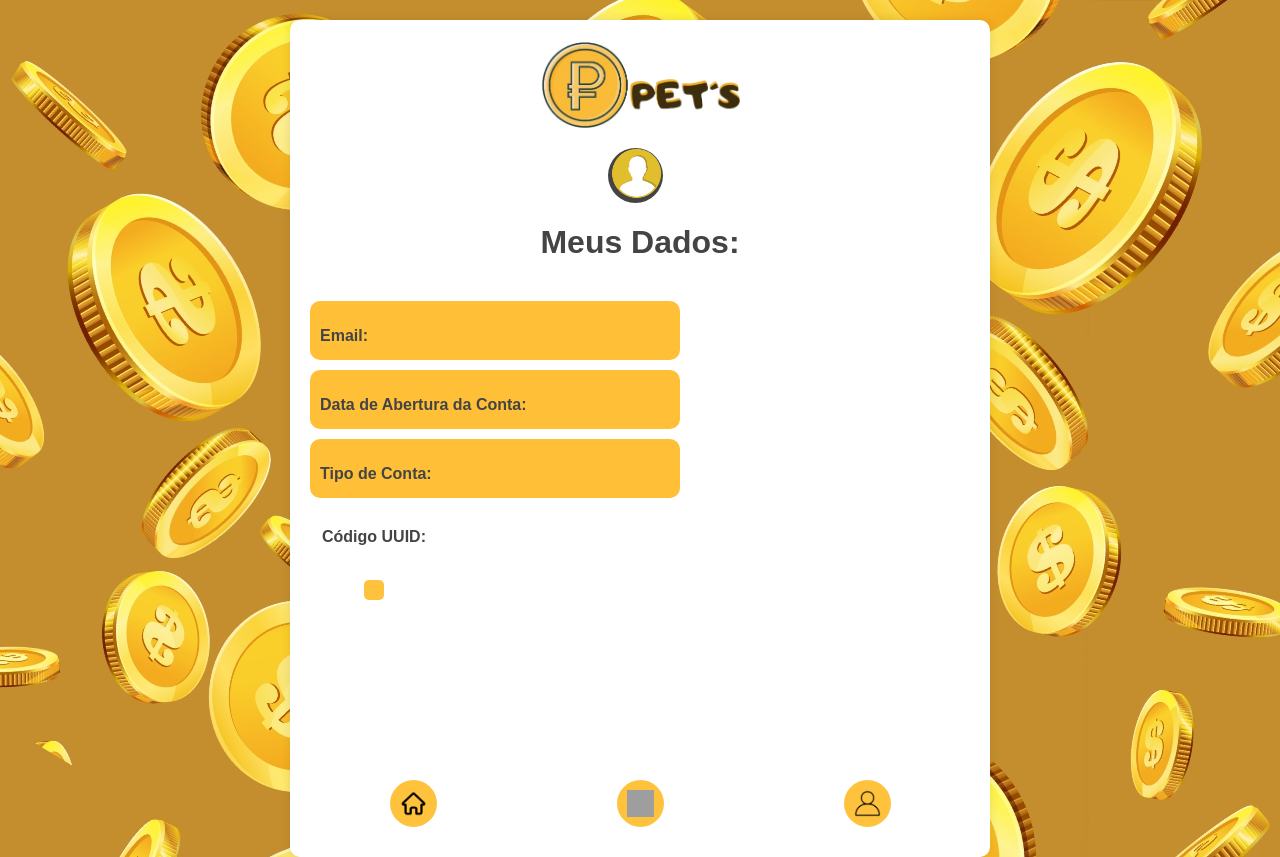
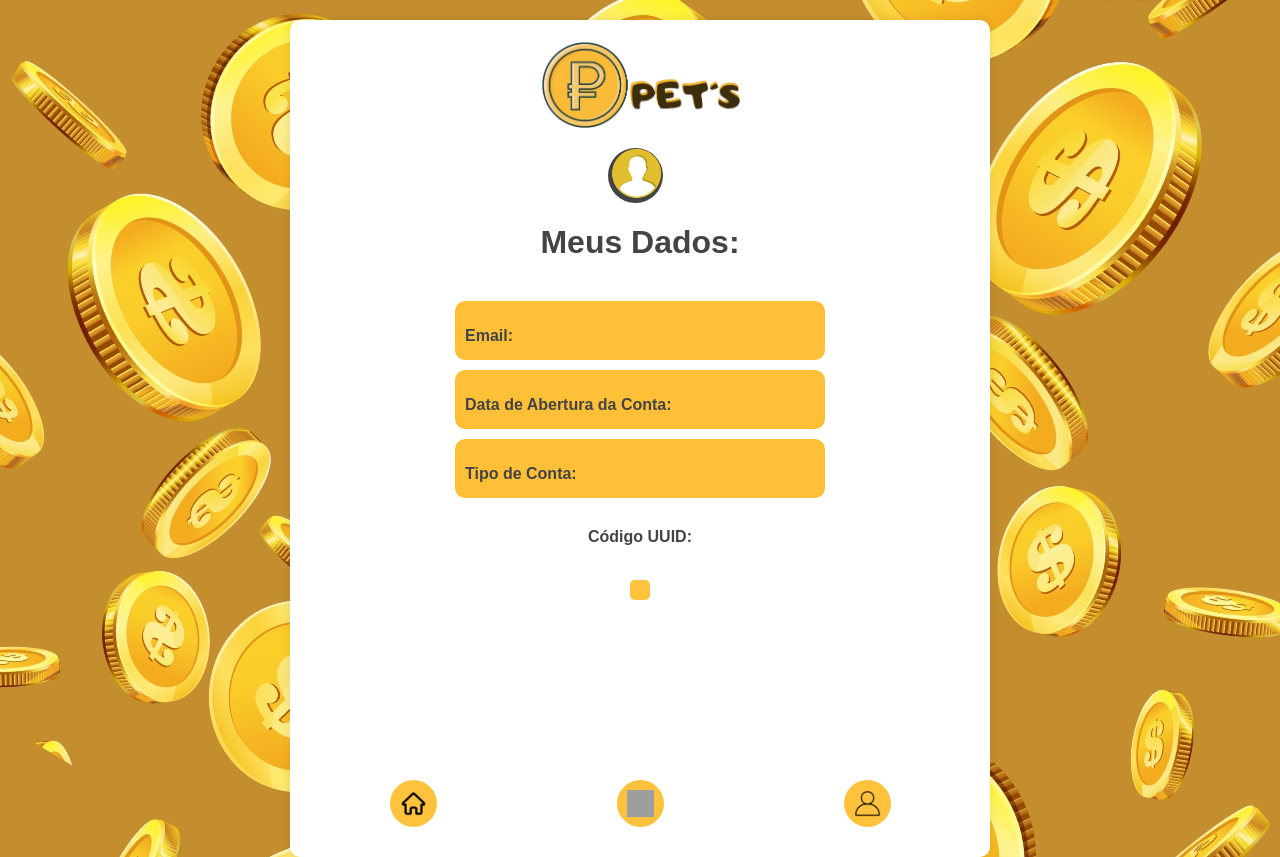
Before and after one commit to devjoao-xoli/pets, a CodeIgniter app: the page made by application/views/perfil/perfil.php in a window 1280 px wide. Run offline with CodeIgniter, Linux system fonts and the light colour scheme; data that the repository does not hold is empty; grey boxes are pictures that could not be loaded.

Commit message:
fix: corrigir alinhamento

```diff
--- a/assets/styles/perfil.css
+++ b/assets/styles/perfil.css
@@ -55,7 +55,7 @@ h1 {
 .profile-info {
     display: flex;
     flex-direction: column;
-    align-items: flex-start; /* Alinha o conteúdo à esquerda */
+    align-items: center;
     text-align: left; /* Alinha o texto à esquerda */
     width: 100%;
 }
```
